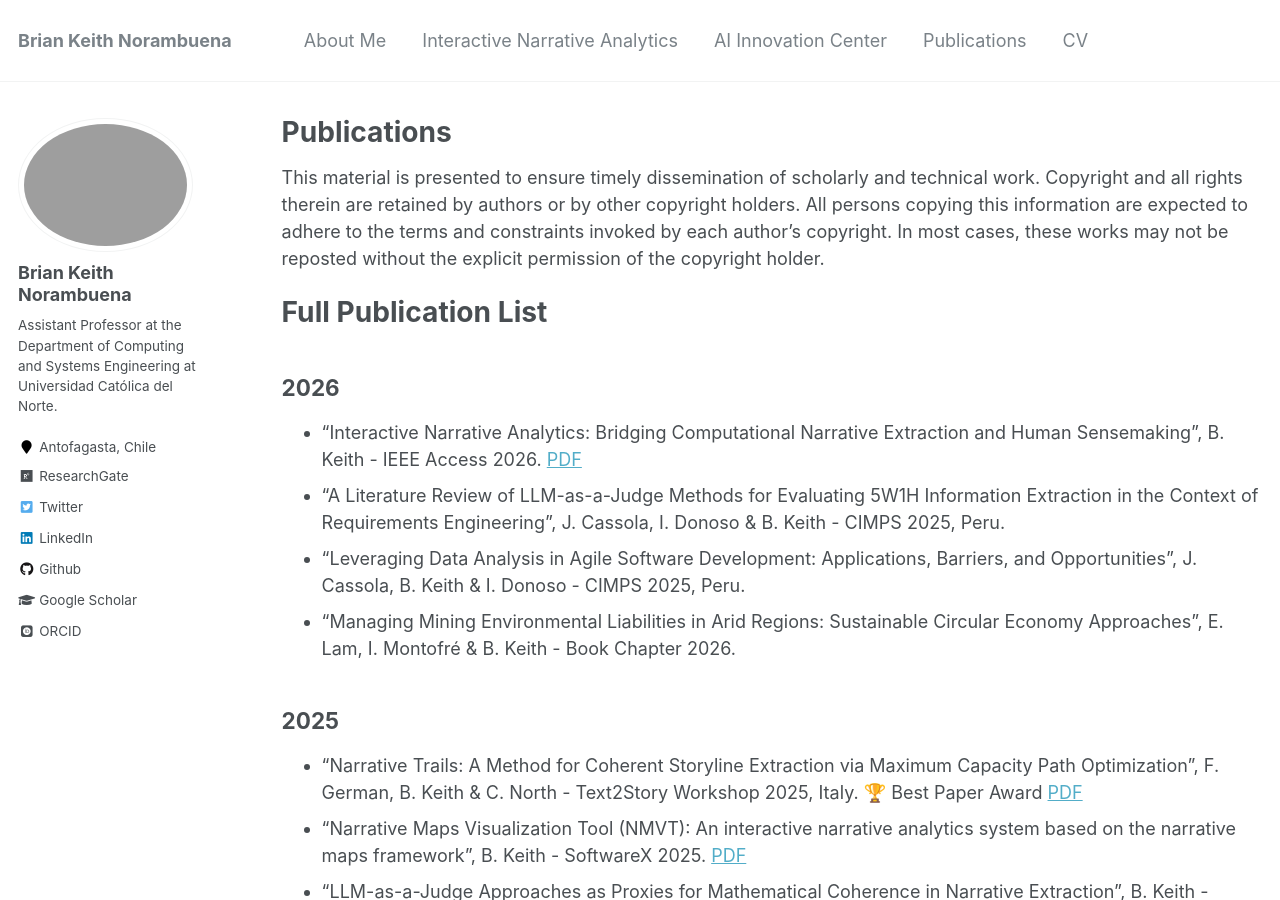
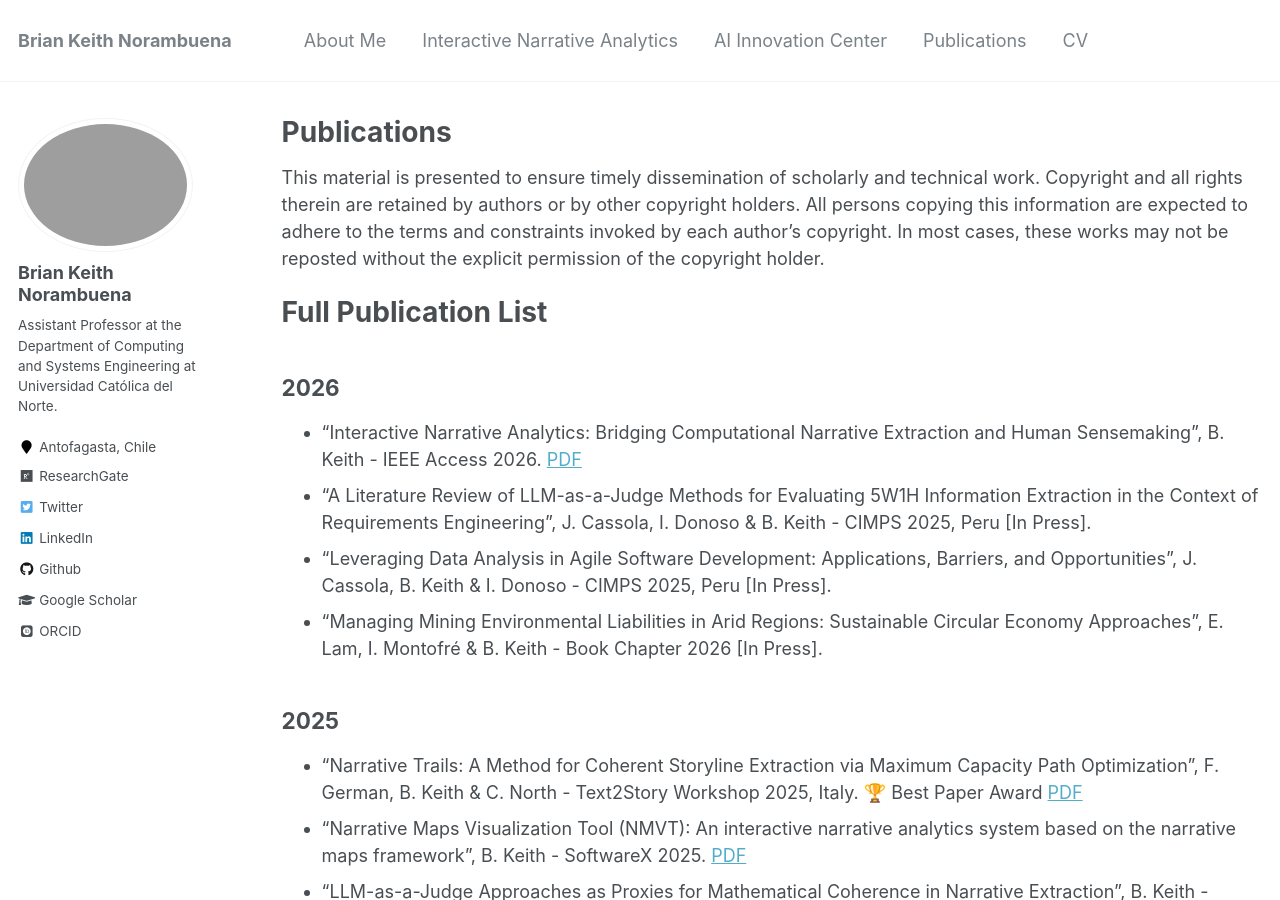
Before and after one commit to briankeithn/briankeithn.github.io, a Jekyll site: the page built from _pages/publications.md, in a window 1280 px wide and 900 px high. Built offline with Jekyll 4.4.1, drawn with Linux system fonts in a browser that asks for light colours; some web fonts are replaced.

Commit message:
Corrected issues in publications and INA framework image

```diff
--- a/_pages/publications.md
+++ b/_pages/publications.md
@@ -17,9 +17,9 @@ This material is presented to ensure timely dissemination of scholarly and techn
 
 ## 2026
 - "Interactive Narrative Analytics: Bridging Computational Narrative Extraction and Human Sensemaking", B. Keith - IEEE Access 2026. [PDF](http://briankeithn.github.io/files/2026_INA.pdf)
-- "A Literature Review of LLM-as-a-Judge Methods for Evaluating 5W1H Information Extraction in the Context of Requirements Engineering", J. Cassola, I. Donoso & B. Keith - CIMPS 2025, Peru.
-- "Leveraging Data Analysis in Agile Software Development: Applications, Barriers, and Opportunities", J. Cassola, B. Keith & I. Donoso - CIMPS 2025, Peru.
-- "Managing Mining Environmental Liabilities in Arid Regions: Sustainable Circular Economy Approaches", E. Lam, I. Montofré & B. Keith - Book Chapter 2026.
+- "A Literature Review of LLM-as-a-Judge Methods for Evaluating 5W1H Information Extraction in the Context of Requirements Engineering", J. Cassola, I. Donoso & B. Keith - CIMPS 2025, Peru [In Press].
+- "Leveraging Data Analysis in Agile Software Development: Applications, Barriers, and Opportunities", J. Cassola, B. Keith & I. Donoso - CIMPS 2025, Peru [In Press].
+- "Managing Mining Environmental Liabilities in Arid Regions: Sustainable Circular Economy Approaches", E. Lam, I. Montofré & B. Keith - Book Chapter 2026 [In Press].
 
 ## 2025
 - "Narrative Trails: A Method for Coherent Storyline Extraction via Maximum Capacity Path Optimization", F. German, B. Keith & C. North - Text2Story Workshop 2025, Italy. 🏆 Best Paper Award [PDF](http://briankeithn.github.io/files/2025_Trails.pdf)
```
Also changed, not shown: _pages/ina.md (+2 -3 lines), images/ina_framework.svg (added), 1 other file.
